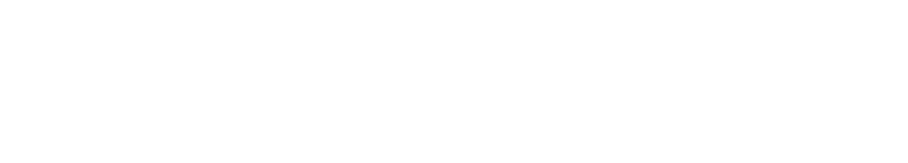
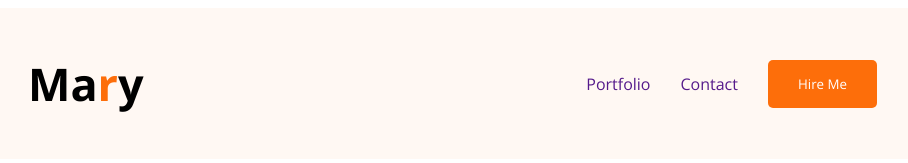
Before and after one commit to gazimasud12/developer-protfolio, a plain HTML site: page Module 5/images/index.html in a window 1280 px wide. Shown: the whole page, without its empty margins (180-1088 px from the left). Drawn offline with nearby package versions, Linux system fonts and the light colour scheme.

Commit message:
menu don

```diff
--- a/Module 5/images/index.html
+++ b/Module 5/images/index.html
@@ -4,8 +4,35 @@
     <meta charset="UTF-8">
     <meta name="viewport" content="width=device-width, initial-scale=1.0">
     <title>Developer Portfolio</title>
+    <link rel="preconnect" href="https://fonts.googleapis.com">
+    <link rel="preconnect" href="https://fonts.gstatic.com" crossorigin>
+    <link href="https://fonts.googleapis.com/css2?family=Open+Sans:ital,wght@0,300..800;1,300..800&display=swap" rel="stylesheet">
+
+    <link rel="stylesheet" href="/Module 5/style.css">
 </head>
 <body>
+
+    <header class="header">
+        <nav>
+            <h3>Ma<span>r</span>y</h3>
+            <div class="nav-list">
+                <ul>
+                    <li><a href="">Portfolio</a></li>
+                    <li><a href="">Contact</a></li>
+                    <li><a href=""><button class="primary-btn">Hire Me</button></a></li>
+                </ul>
+            </div>
+
+        </nav>
+
+    </header>
+    <main>
+
+    </main>
+
+    <footer>
+
+    </footer>
 
 
 
--- /dev/null
+++ b/Module 5/style.css
@@ -0,0 +1,46 @@
+body{
+    font-family: "Open Sans", sans-serif;
+}
+nav{
+    padding: 0 200px;
+    display: flex;
+    justify-content: space-between;
+    align-items: center;
+}
+
+nav h3{
+    font-size: 45px;
+}
+nav h3 span{
+   color: #FD6E0A;
+}
+
+.header nav {
+    display: flex;
+}
+.header nav  ul{
+    display: flex;
+    align-items: center;
+}
+.header nav  ul li{
+    list-style: none;
+    margin: 15px;
+}
+.header nav  ul li a{
+   text-decoration: none;
+}
+
+.primary-btn {
+    background-color: #FD6E0A;
+    padding: 15px 30px;
+    font-family: "Open Sans", sans-serif;
+    color: white;
+    border: none;
+    border-radius: 5px;
+
+
+}
+
+.header{
+    background-color: #FFF8F3;
+}
```
